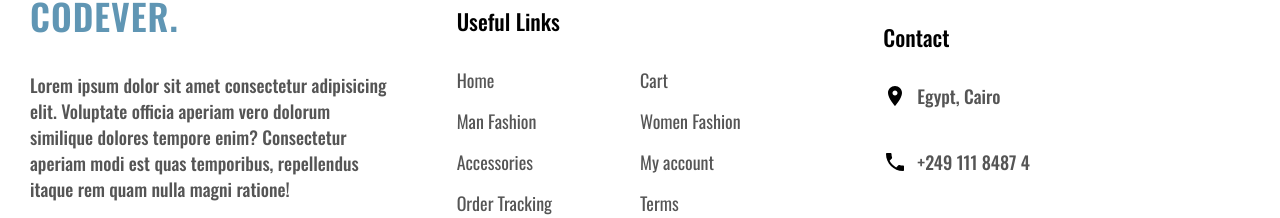
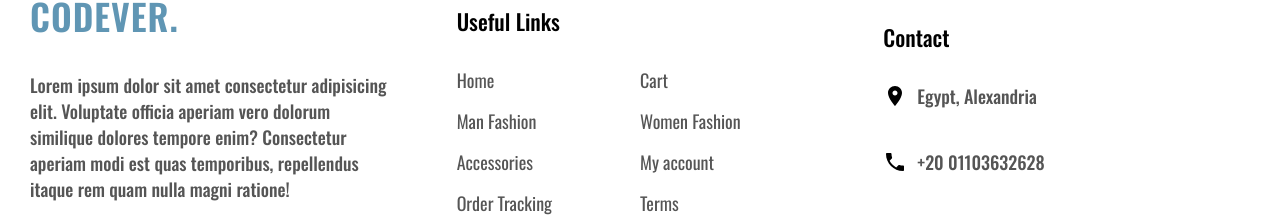
Before and after one commit to Rammah-mohamed/Codever-E-Commerce, a React (Create React App) app: page / in a window 1280 px wide. Shown: the part 3176-3394 px from the top of the page. Built offline with nearby package versions, Linux system fonts and the light colour scheme.

Commit message:
change the number

```diff
--- a/src/components/Footer.jsx
+++ b/src/components/Footer.jsx
@@ -198,11 +198,11 @@ const Footer = () => {
 				<ContactItems>
 					<ContactItem>
 						<LocationOnIcon />
-						<Span>Egypt, Cairo</Span>
+						<Span>Egypt, Alexandria</Span>
 					</ContactItem>
 					<ContactItem>
 						<PhoneIcon />
-						<Span>+249 111 8487 4</Span>
+						<Span>+20 01103632628</Span>
 					</ContactItem>
 					<ContactItem>
 						<EmailIcon />
```
